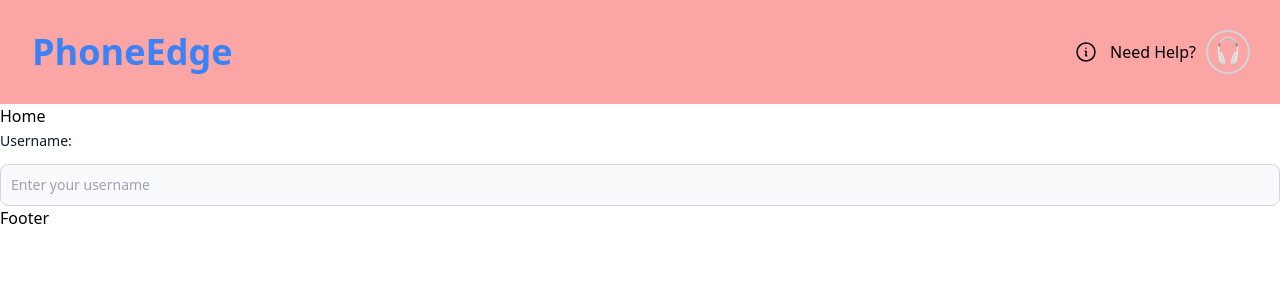
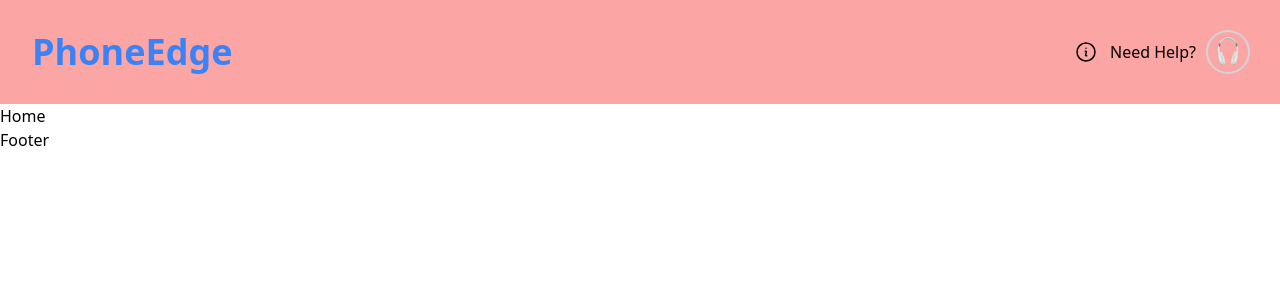
Before and after one commit to lymakara-dev/vue_ecommerce, a Vue app: page / in a window 1280 px wide. Shown: the top 300 px of the page. Built offline with nearby package versions, Linux system fonts and the light colour scheme.

Commit message:
fix conflict file

```diff
--- a/src/components/InputField.vue
+++ b/src/components/InputField.vue
@@ -17,15 +17,21 @@
           :placeholder="placeholder"
           :required="required"
           class="block w-full border disabled:cursor-not-allowed disabled:opacity-50 bg-gray-50 border-gray-300 text-gray-900 focus:border-cyan-500 focus:ring-cyan-500 dark:border-gray-600 dark:bg-gray-700 dark:text-white dark:placeholder-gray-400 dark:focus:border-cyan-500 dark:focus:ring-cyan-500 p-2.5 text-sm rounded-lg"
-        />
+          />
+          <div class="absolute gap-x-5">
+            <UserCircleIcon />
+          </div>
       </div>
     </div>
   </div>
 </template>
 
 <script>
+import { UserCircleIcon } from '@heroicons/vue/24/outline';
+
 export default {
   name: "InputField",
+  components: {UserCircleIcon},
   props: {
     label: {
       type: String,
--- a/src/components/common/Navbar.vue
+++ b/src/components/common/Navbar.vue
@@ -27,6 +27,7 @@ export default {
   components: {
     ShoppingBagIcon,
     InformationCircleIcon,
+
   },
 };
 </script>
--- a/src/pages/HomePage.vue
+++ b/src/pages/HomePage.vue
@@ -1,13 +1,7 @@
 <template>
   <Navbar></Navbar>
   <h1>Home</h1>
-  <InputField
-    label="Username:"
-    id="username"
-    type="text"
-    name="username"
-    placeholder="Enter your username"
-  />
+
   <Footer></Footer>
 </template>
 
```
Also changed, not shown: 1 other file (tests, documents, lock files or other folders).
